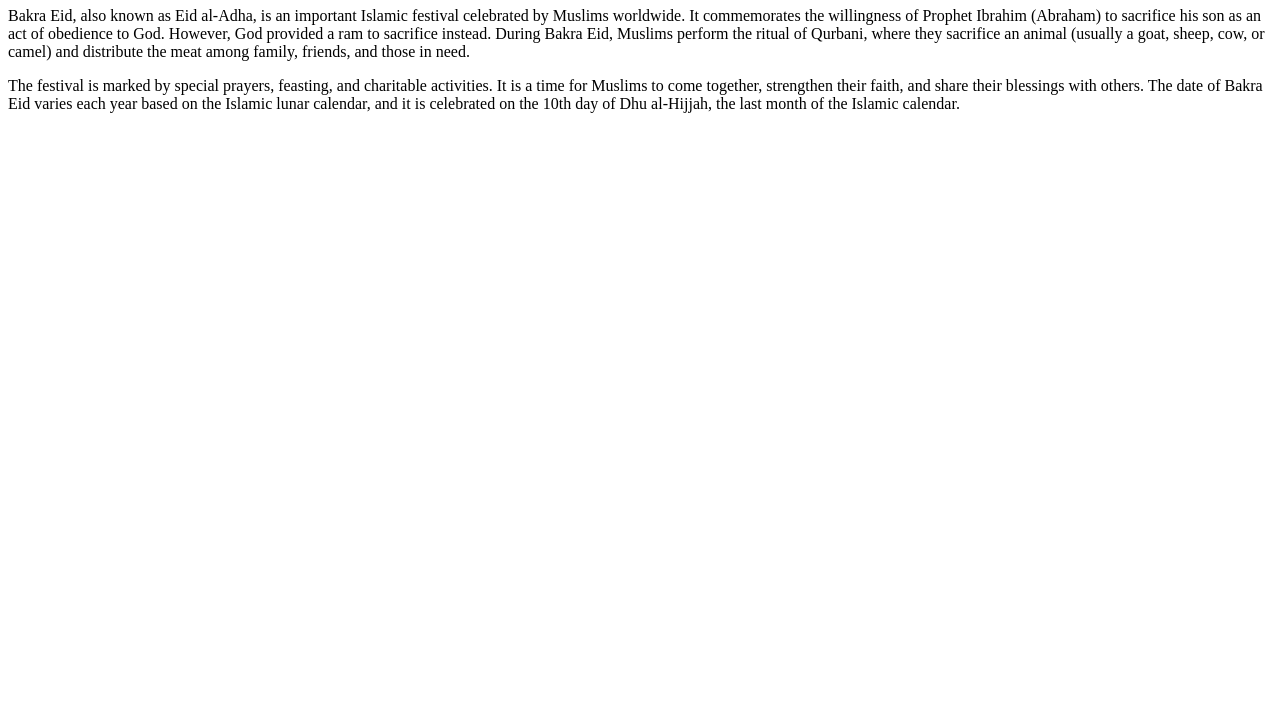
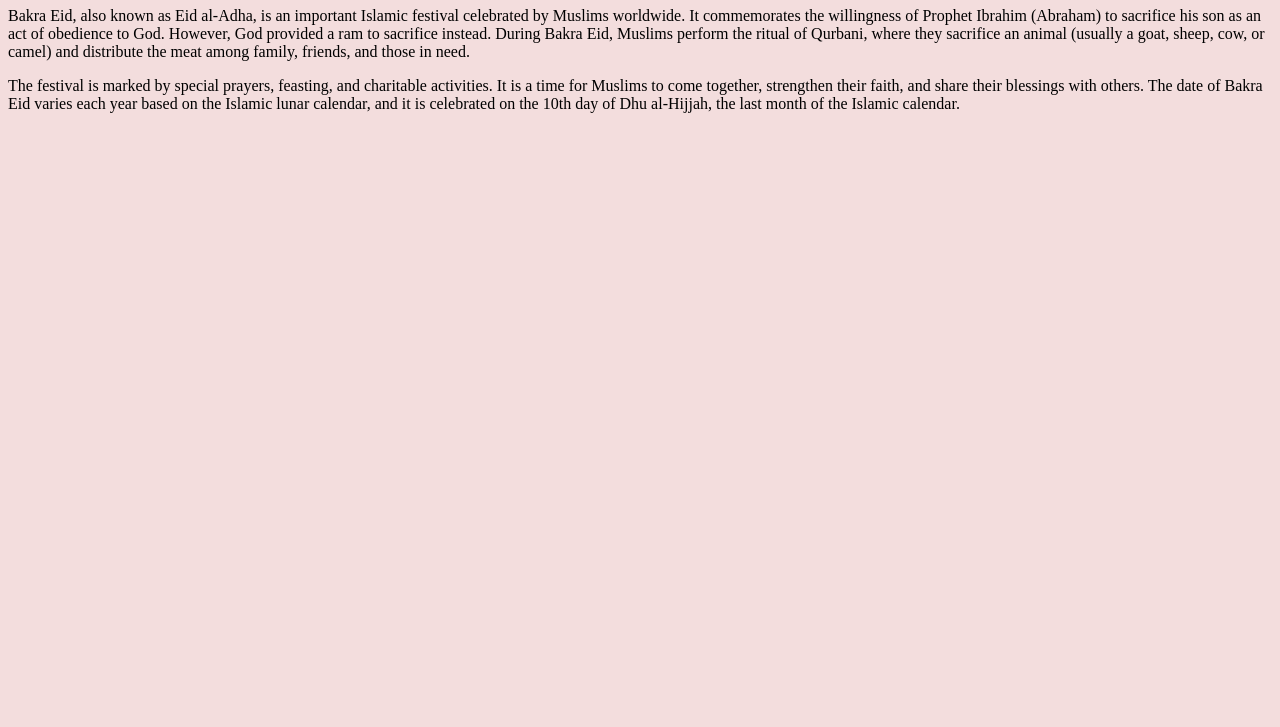
Before and after one commit to bilalteaching-byte/bakra-eid, a plain HTML site: page index.html in a window 1280 px wide. Shown: the part 73-800 px from the top of the page. Drawn offline with Linux system fonts and the light colour scheme.

Commit message:
css file created and connected

```diff
--- a/index.html
+++ b/index.html
@@ -5,6 +5,7 @@
     <meta charset="UTF-8">
     <meta name="viewport" content="width=device-width, initial-scale=1.0">
     <title>Bakra Eid</title>
+    <link rel="stylesheet" href="style.css">
 </head>
 
 <body>
--- /dev/null
+++ b/style.css
@@ -0,0 +1,3 @@
+body {
+    background-color: rgb(243, 221, 221);
+}
```
